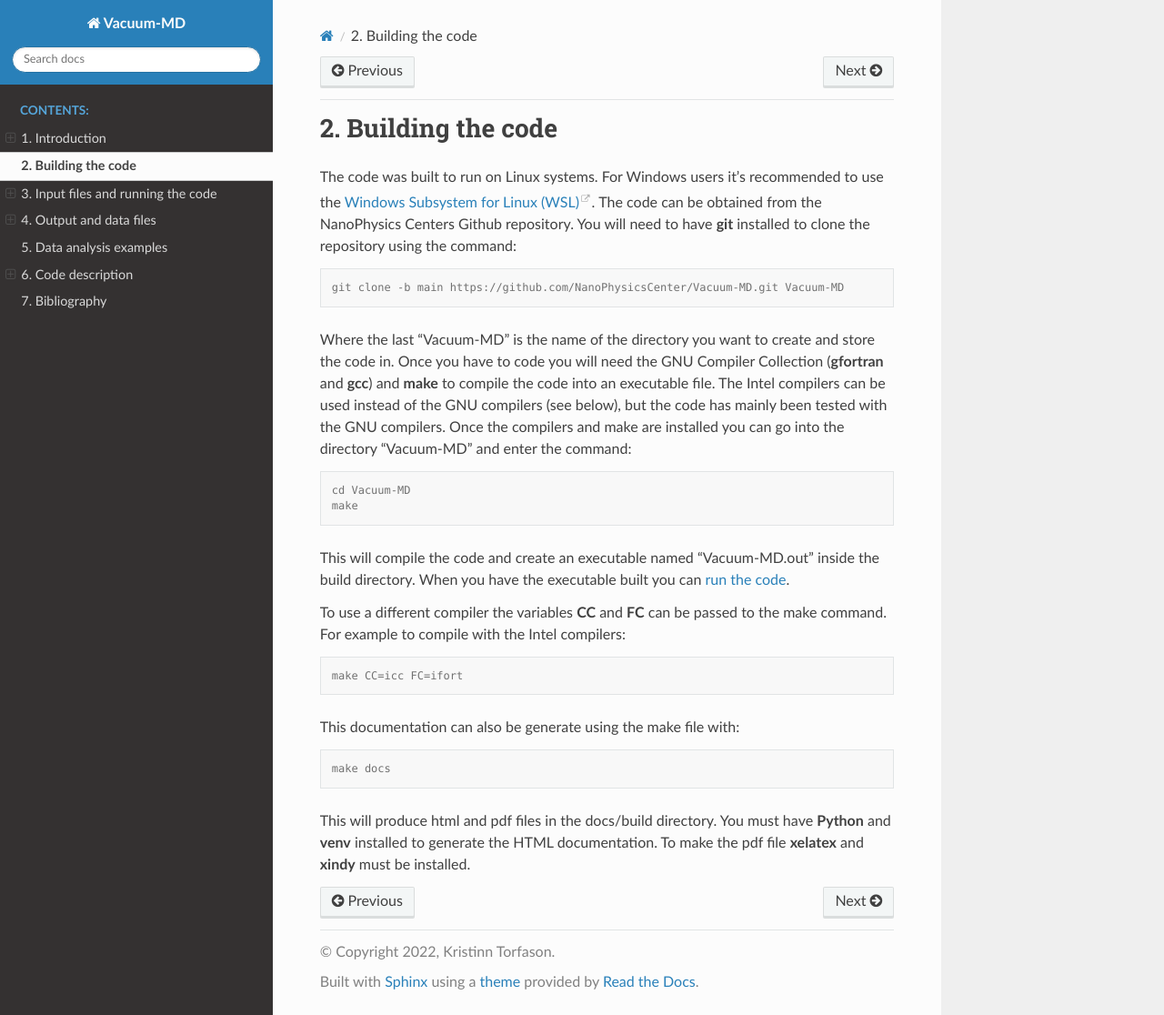
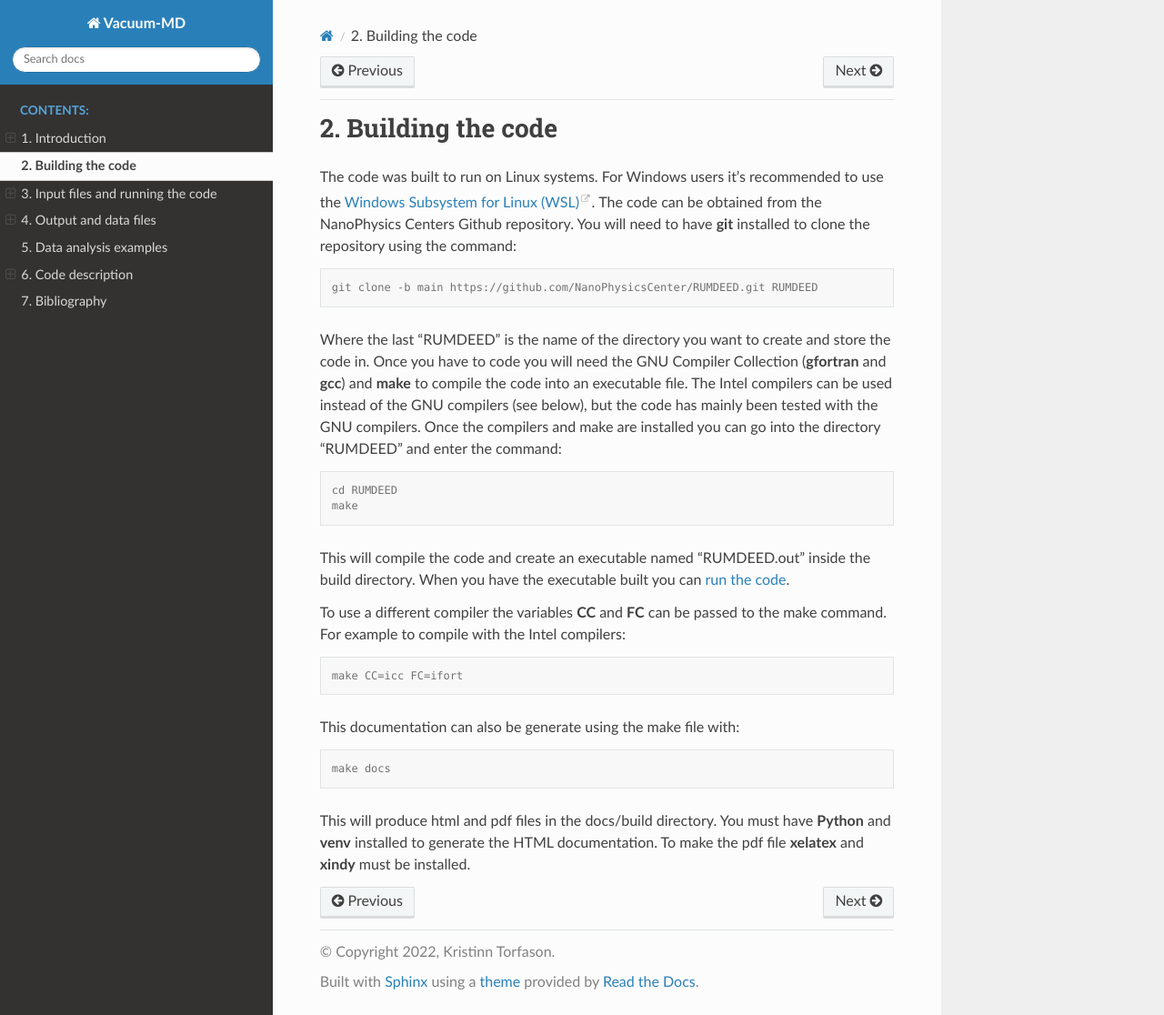
Before and after one commit to NanoPhysicsCenter/RUMDEED, a Sphinx documentation site: the page built from docs/source/build.rst, in a window 1280 px wide and 1116 px high. Shown: the whole window at 91% size. Built offline with Sphinx 7.4.7 and the Read the Docs theme 2.0.0, drawn with Linux system fonts in a browser that asks for light colours.

Commit message:
Name changed to RUMDEED

```diff
--- a/docs/source/build.rst
+++ b/docs/source/build.rst
@@ -10,20 +10,20 @@ You will need to have **git** installed to clone the repository using the comman
 
 .. code-block:: console
 
-   git clone -b main https://github.com/NanoPhysicsCenter/Vacuum-MD.git Vacuum-MD
+   git clone -b main https://github.com/NanoPhysicsCenter/RUMDEED.git RUMDEED
 
-Where the last "Vacuum-MD" is the name of the directory you want to create and store the code in.
+Where the last "RUMDEED" is the name of the directory you want to create and store the code in.
 Once you have to code you will need the GNU Compiler Collection (**gfortran** and **gcc**) and **make** to
 compile the code into an executable file. The Intel compilers can be used instead of the GNU compilers (see below),
 but the code has mainly been tested with the GNU compilers. Once the compilers and make are installed you can
-go into the directory "Vacuum-MD" and enter the command:
+go into the directory "RUMDEED" and enter the command:
 
 .. code-block:: console
 
-   cd Vacuum-MD
+   cd RUMDEED
    make
 
-This will compile the code and create an executable named "Vacuum-MD.out" inside the build directory.
+This will compile the code and create an executable named "RUMDEED.out" inside the build directory.
 When you have the executable built you can :ref:`run the code <run>`.
 
 To use a different compiler the variables **CC** and **FC** can be passed to the make command.
--- a/docs/source/intro.rst
+++ b/docs/source/intro.rst
@@ -1,7 +1,7 @@
 Introduction
 ============
 
-The Vacuum-MD program was first written by Andreas Pedersen :cite:p:`PhysRevLett.104.175002` in Python
+The Reykjavík University Molecular Dynamics code for Electron Emission and Dynamics (RUMDEED) program was first written by Andreas Pedersen :cite:p:`PhysRevLett.104.175002` in Python
 to simulate space charge limited photo emission :cite:p:`PhysRevLett.104.175002`. It was later rewritten in Fortran by Kristinn Torfason with parallelization using OpenMP.
 It was also extended to include Field emission :cite:p:`doi:10.1063/1.4914855`:cite:p:`doi:10.1063/1.4972821` and
 Thermal-field emission :cite:p:`PhysRevApplied.15.014040`.
--- a/docs/source/manual.rst
+++ b/docs/source/manual.rst
@@ -7,7 +7,7 @@ Vacuum-MD's documentation!
 =====================================
 
 | Version: |version|
-| https://github.com/NanoPhysicsCenter/Vacuum-MD
+| https://github.com/NanoPhysicsCenter/RUMDEED
 
 .. toctree::
    :maxdepth: 2
--- a/docs/source/run.rst
+++ b/docs/source/run.rst
@@ -7,8 +7,8 @@ Once you have :ref:`downloaded the source code and build the executable <build>`
 
 Input files
 -----------
-The Vacuum-MD program is run from the command line and reads input parameters from several input files. These file are placed in the same
-directory as the Vacuum-MD executable file. The main input files is simply called **input** and is always required. Other input files such
+The RUMDEED program is run from the command line and reads input parameters from several input files. These file are placed in the same
+directory as the RUMDEED executable file. The main input files is simply called **input** and is always required. Other input files such
 are only required when specific features of the program are used.
 
 Input file
```
Also changed, not shown: README.md (+2 -2 lines), 3 other files.
